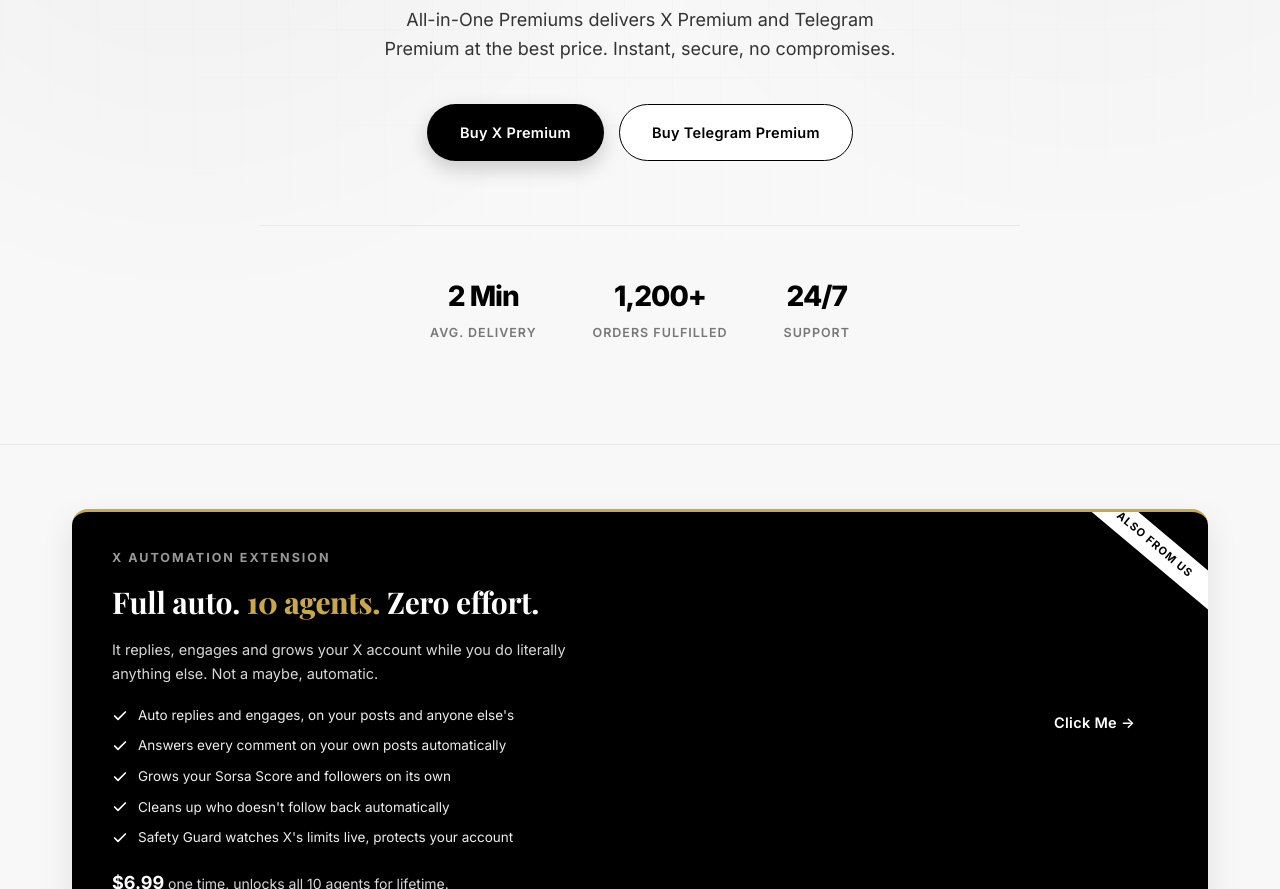
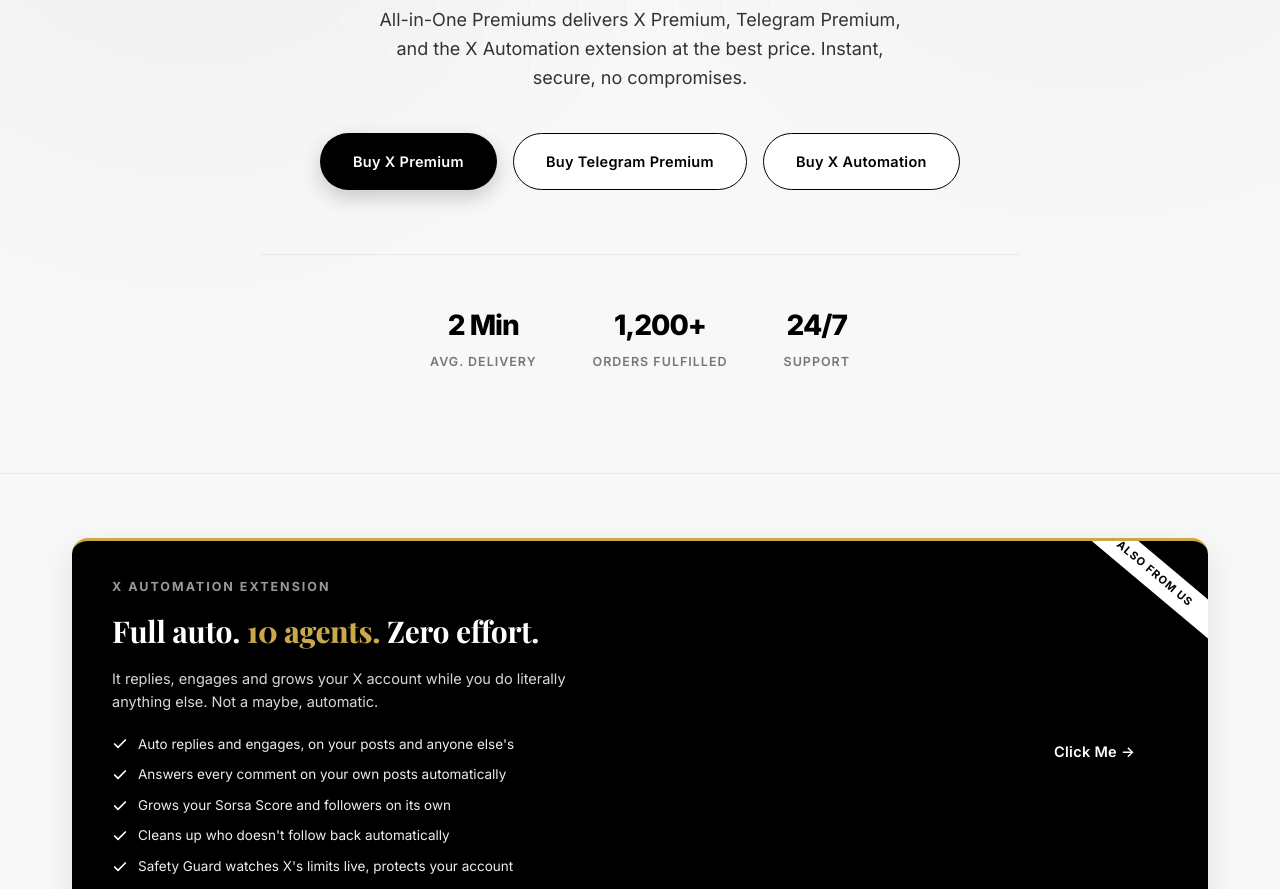
Before and after one commit to Evan3455940/all-in-one-premiums, a plain HTML site: page index.html in a window 1280 px wide. Shown: the part 440-1329 px from the top of the page. Drawn offline with nearby package versions, Linux system fonts and the light colour scheme.

Commit message:
Add Buy X Automation hero button and mention it in the hero subtitle

```diff
--- a/index.html
+++ b/index.html
@@ -425,10 +425,11 @@
   <div class="hero-inner">
     <span class="badge reveal visible"><span class="dot"></span> Instant Delivery · Trusted Worldwide</span>
     <h1 class="reveal visible">Premium Subscriptions,<span class="thin">Elevated.</span></h1>
-    <p class="reveal visible reveal-delay-1">All-in-One Premiums delivers X Premium and Telegram Premium at the best price. Instant, secure, no compromises.</p>
+    <p class="reveal visible reveal-delay-1">All-in-One Premiums delivers X Premium, Telegram Premium, and the X Automation extension at the best price. Instant, secure, no compromises.</p>
     <div class="hero-actions reveal visible reveal-delay-2">
       <a href="#x-premium" class="btn btn-primary ripple" onclick="event.preventDefault(); document.getElementById('x-premium').scrollIntoView({behavior:'smooth'})">Buy X Premium</a>
       <a href="#telegram-premium" class="btn btn-outline ripple" onclick="event.preventDefault(); document.getElementById('telegram-premium').scrollIntoView({behavior:'smooth'})">Buy Telegram Premium</a>
+      <a href="#x-automation" class="btn btn-outline ripple" onclick="event.preventDefault(); document.getElementById('x-automation').scrollIntoView({behavior:'smooth'})">Buy X Automation</a>
     </div>
     <div class="hero-stats reveal visible reveal-delay-3">
       <div class="stat"><h3>2 Min</h3><span>Avg. Delivery</span></div>
@@ -439,7 +440,7 @@
 </section>
 
 <!-- X AUTOMATION PROMO -->
-<section class="reveal" style="background:var(--bg-soft);border-bottom:1px solid var(--border);padding:64px 0;">
+<section id="x-automation" class="reveal" style="background:var(--bg-soft);border-bottom:1px solid var(--border);padding:64px 0;">
   <div class="container">
     <div class="promo-banner reveal">
       <span class="ribbon">Also From Us</span>
```
